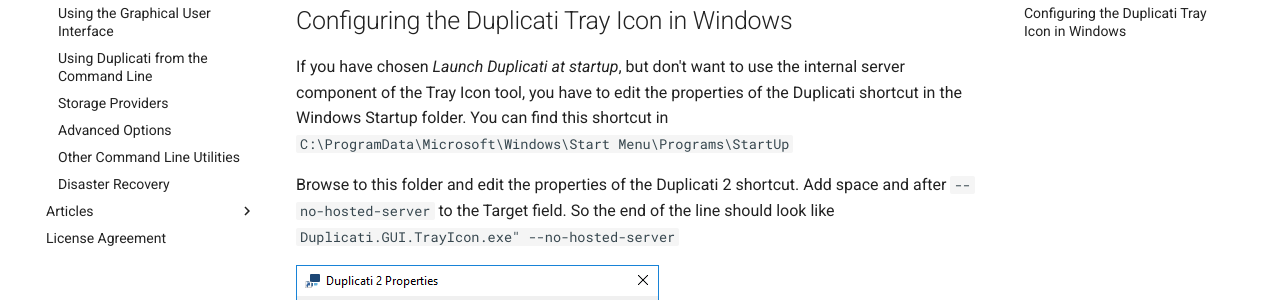
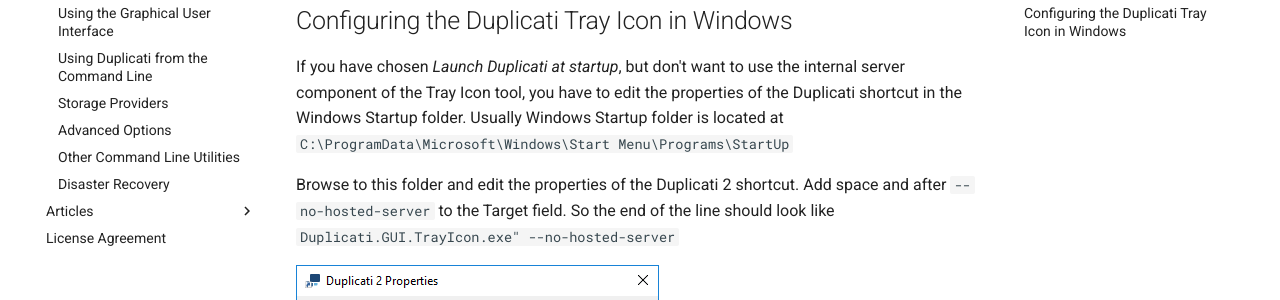
Before and after one commit to kees-z/DuplicatiDocs, an MkDocs documentation site: the page built from docs/02-installation.md, in a window 1280 px wide and 900 px high, scrolled down 8748 px. Shown: the part 203-503 px from the top of the window. Built offline with MkDocs 1.6.1 and Material for MkDocs 9.7.7, drawn with Linux system fonts in a browser that asks for light colours; comment, search, counter and statistics services are not loaded; old or Windows-style settings are respelled for this version of MkDocs.

Commit message:
Update 02-installation.md
better explanation

```diff
--- a/docs/02-installation.md
+++ b/docs/02-installation.md
@@ -231,7 +231,7 @@ The first time the server component starts, Windows Firewall (or another third p
 
 ## Configuring the Duplicati Tray Icon in Windows
 
-If you have chosen _Launch Duplicati at startup_, but don't want to use the internal server component of the Tray Icon tool, you have to edit the properties of the Duplicati shortcut in the Windows Startup folder. You can find this shortcut in `C:\ProgramData\Microsoft\Windows\Start Menu\Programs\StartUp`
+If you have chosen _Launch Duplicati at startup_, but don't want to use the internal server component of the Tray Icon tool, you have to edit the properties of the Duplicati shortcut in the Windows Startup folder. Usually Windows Startup folder is located at `C:\ProgramData\Microsoft\Windows\Start Menu\Programs\StartUp`
 
 Browse to this folder and edit the properties of the Duplicati 2 shortcut. Add space and after `--no-hosted-server` to the Target field. So the end of the line should look like `Duplicati.GUI.TrayIcon.exe" --no-hosted-server`
 
```
